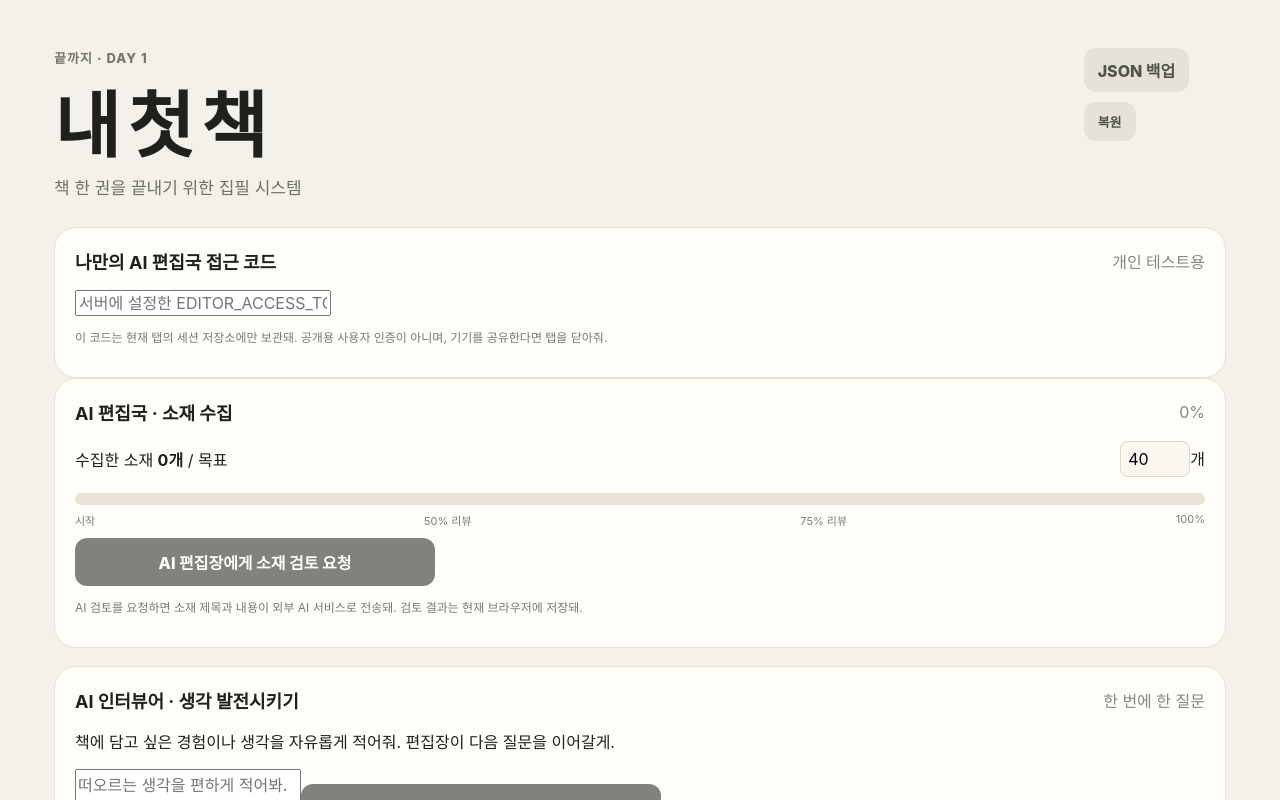
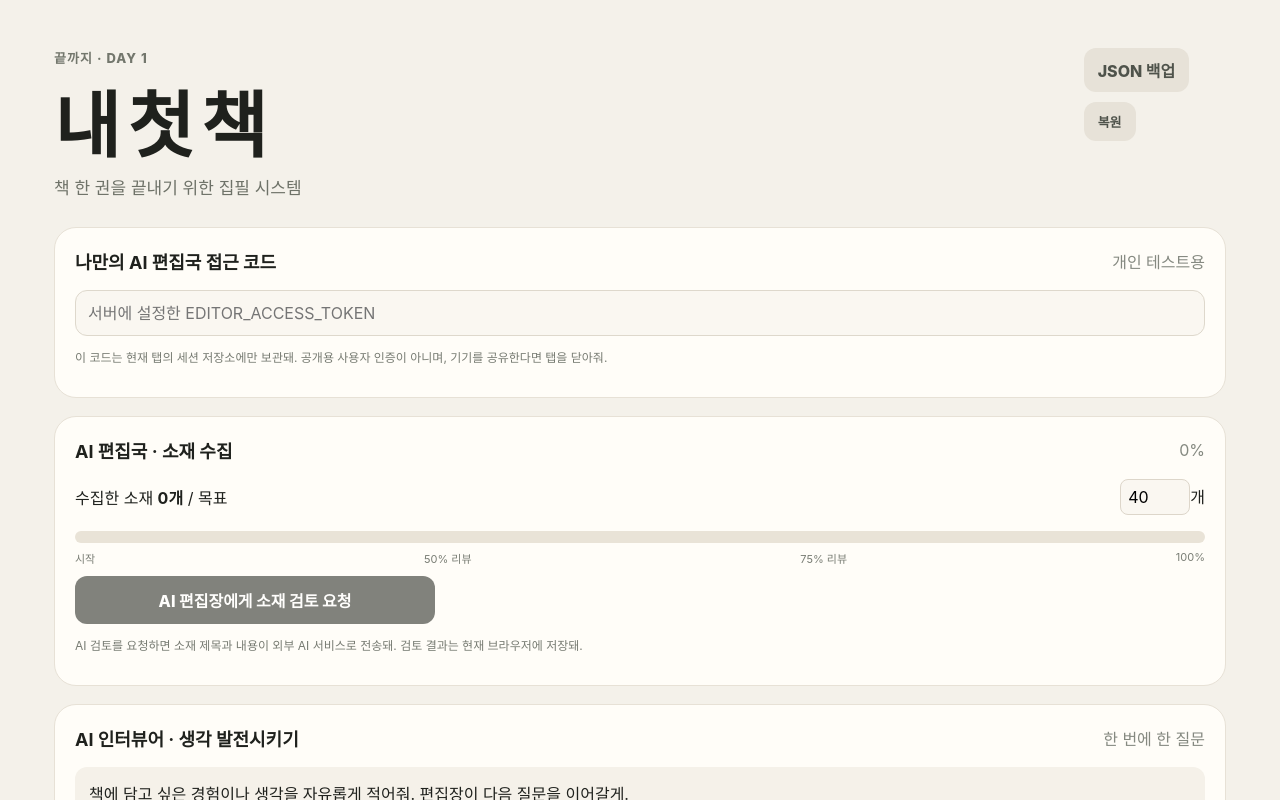
Before and after one commit to aiden-glitch0128/first-repo, a Next.js app: page / in a window 1280 px wide. Shown: the top 800 px of the page. Built offline with nearby package versions, Linux system fonts and the light colour scheme.

Commit message:
Add private editor access, AI interviews and decision memory

```diff
--- a/app/globals.css
+++ b/app/globals.css
@@ -236,3 +236,12 @@ button {
 .errorMessage { color: #9b302b; font-size: 13px; }
 .restoreButton { display: inline-flex; cursor: pointer; font-size: 13px; font-weight: 800; border-radius: 12px; }
 @media (max-width: 560px) { .backupActions { justify-content: flex-end; } .reviewButton { max-width: none; } }
+
+.accessPanel, .interviewPanel, .decisionsPanel { margin-bottom: 18px; }
+.accessPanel input, .interviewPanel textarea { width: 100%; border: 1px solid #ded8cc; border-radius: 12px; background: #faf7f1; padding: 12px; }
+.interviewPanel textarea { min-height: 130px; resize: vertical; }
+.interviewPrompt { background: #f5f1e9; border-radius: 12px; padding: 14px; }
+.interviewEntry { border-top: 1px solid #e5dfd3; margin-top: 16px; padding-top: 16px; }
+.interviewEntry p { white-space: pre-wrap; }
+.interviewEntry button:disabled { opacity: .6; }
+.decisionsPanel p { border-bottom: 1px solid #e5dfd3; padding-bottom: 12px; }
```
